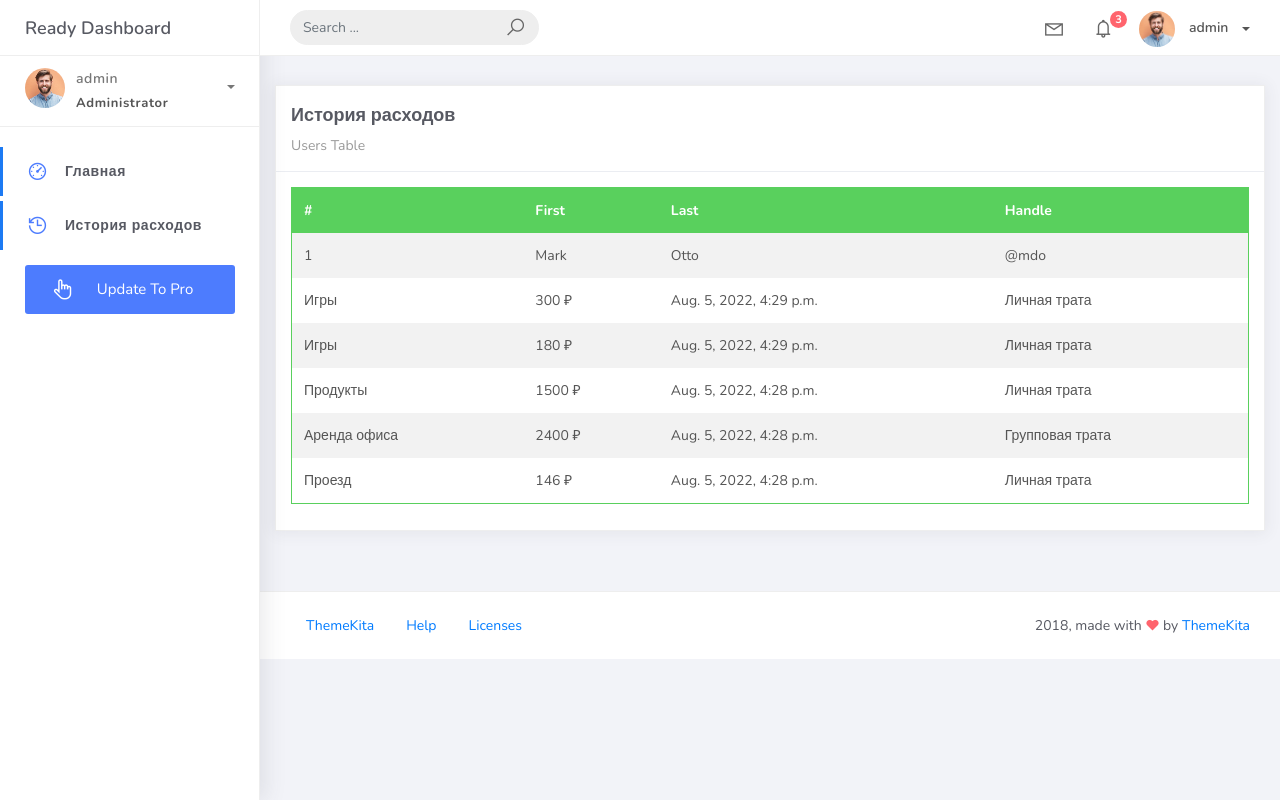
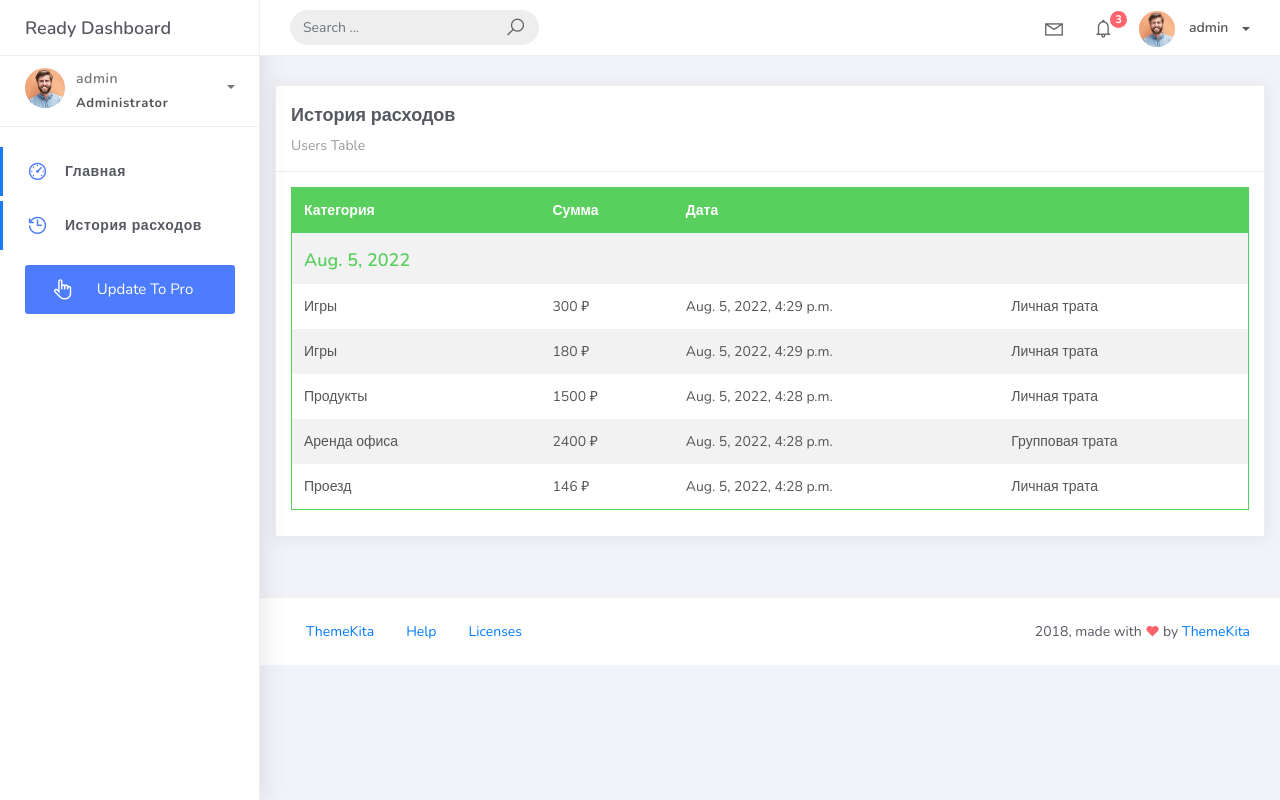
Before and after one commit to 1996p/budget_planner, a Django app: page /cost_accounting/history/ in a window 1280 px wide. Run offline with Django 4.2, Linux system fonts and the light colour scheme; a user stored in the database is signed in; data comes from the database, SQL or seed files in the repository; both versions use the stored data as it was after the commit; some libraries are stand-ins or nearby versions.

Commit message:
added to history borders by date

```diff
--- a/cost_accounting/services.py
+++ b/cost_accounting/services.py
@@ -1,3 +1,5 @@
+import datetime
+
 from django.db.models import Sum
 from django.http import HttpRequest
 
@@ -62,7 +64,14 @@ def show_history(request: HttpRequest) -> dict:
     """Описывает бизнес-логику отображение истории расходов,
     создает контекстные переменные для шаблона"""
     spendings = Spending.objects.filter(payer=request.user).order_by('-creation_date')
+    spendings_per_day = defaultdict(list)
+    for spending in spendings:
+        spendings_per_day[spending.creation_date.date()].append(spending)
+
+    print(datetime.datetime.today().date() - datetime.timedelta(1))
     context = {
-        'spendings': spendings
+        'spendings_per_day': spendings_per_day.items(),
+        'today': datetime.datetime.today().date(),
+        'yesterday': datetime.datetime.today().date() - datetime.timedelta(1),
     }
     return context
--- a/templates/spendings-history.html
+++ b/templates/spendings-history.html
@@ -11,24 +11,42 @@
                 <table class="table table-head-bg-success table-striped table-hover">
                     <thead>
                         <tr>
-                            <th scope="col">#</th>
-                            <th scope="col">First</th>
-                            <th scope="col">Last</th>
-                            <th scope="col">Handle</th>
+                            <th scope="col">Категория</th>
+                            <th scope="col">Сумма</th>
+                            <th scope="col">Дата</th>
+                            <th scope="col"></th>
                         </tr>
                     </thead>
                     <tbody>
+                        {% for datetime, spendings in spendings_per_day %}
+                            {% if datetime == today %}
                                 <tr>
-                            <td>1</td>
-                            <td>Mark</td>
-                            <td>Otto</td>
-                            <td>@mdo</td>
+                                    <td><p class="card-category"><span class="h6 text-success">Сегодня</span></p></td>
+                                    <td></td>
+                                    <td></td>
+                                    <td></td>
                                 </tr>
+                            {% elif datetime == yesterday %}
+                                <tr>
+                                    <td><p class="card-category"><span class="h6 text-success">Вчера</span></p></td>
+                                    <td></td>
+                                    <td></td>
+                                    <td></td>
+                                </tr>
+                            {% else %}
+                                <tr>
+                                    <td><p class="card-category"><span class="h6 text-success">{{ datetime }}</span></p></td>
+                                    <td></td>
+                                    <td></td>
+                                    <td></td>
+                                </tr>
+                            {% endif %}
+
                             {% for spending in spendings %}
                                 <tr>
                                     <td>{{ spending.category.title }}</td>
                                     <td>{{ spending.amount }} ₽</td>
-                                <td>{{ spending.creation_date }}</td>
+                                    <td>{{ spending.creation_date  }}</td>
                                     {% if spending.category.group %}
                                         <td>Групповая трата</td>
                                     {% else %}
@@ -37,6 +55,7 @@
 
                                 </tr>
                             {% endfor %}
+                        {% endfor %}
                     </tbody>
                 </table>
             </div>
```
Also changed, not shown: db.sqlite3. Lines whose indentation alone changed are shown as unchanged.
